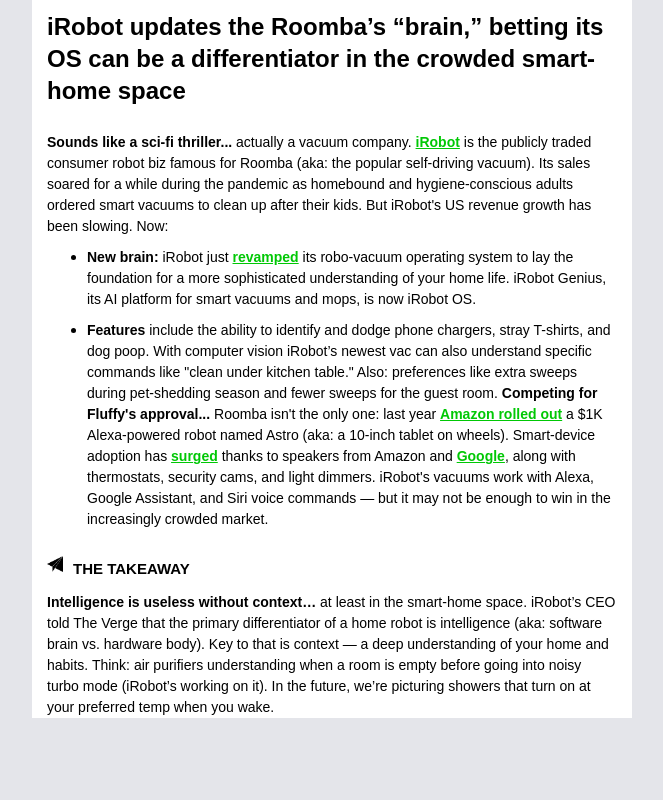
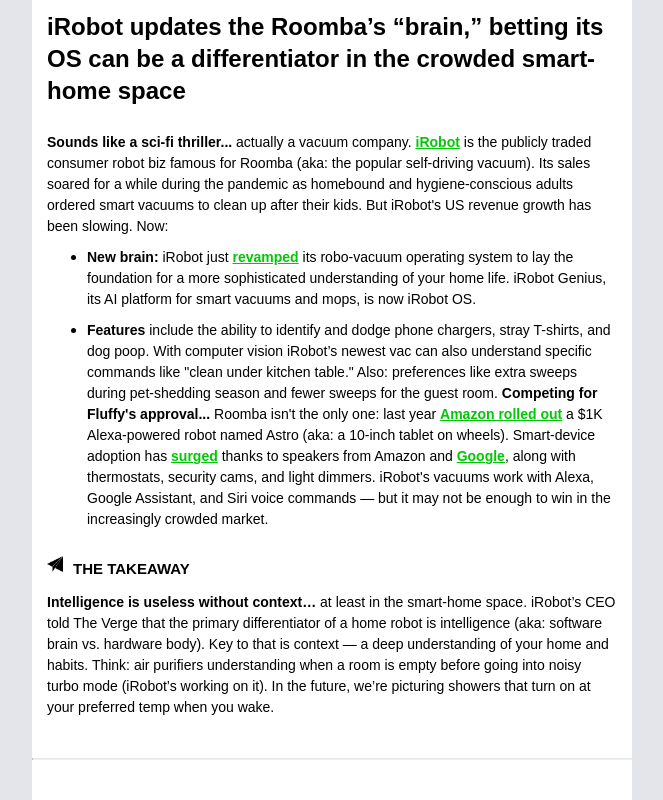
Before and after one commit to d7chau/newsletter-email, a plain HTML site: page index.html in a window 1280 px wide. Shown: the part 1171-1971 px from the top of the page, without its empty margins (308-971 px from the left). Before the commit the page ends 1889 px from the top, so only its background shows below. Drawn offline with Linux system fonts and the light colour scheme.

Commit message:
Completed horizontal line row #2

```diff
--- a/index.html
+++ b/index.html
@@ -213,6 +213,19 @@
                                 </td>
                             </tr>
                             <!--End Room Bot Row-->
+                            <!--Start Horizontal Line Row #2-->
+                            <tr>
+                                <td>
+                                    <table class="horizontal-line-table" style="width:100%;" cellspacing="0" cellpadding="0" border="0" align="center">
+                                        <tr>
+                                            <td style="padding-top: 40px; padding-bottom: 40px;">
+                                                <hr style="border-top: 1px solid #e3e9ed; margin:0;">
+                                            </td>
+                                        </tr>
+                                    </table>
+                                </td>
+                            </tr>
+                            <!--End Horizontal Line Row #2-->
                         </td>
                     </tr>
                 </table>
```
